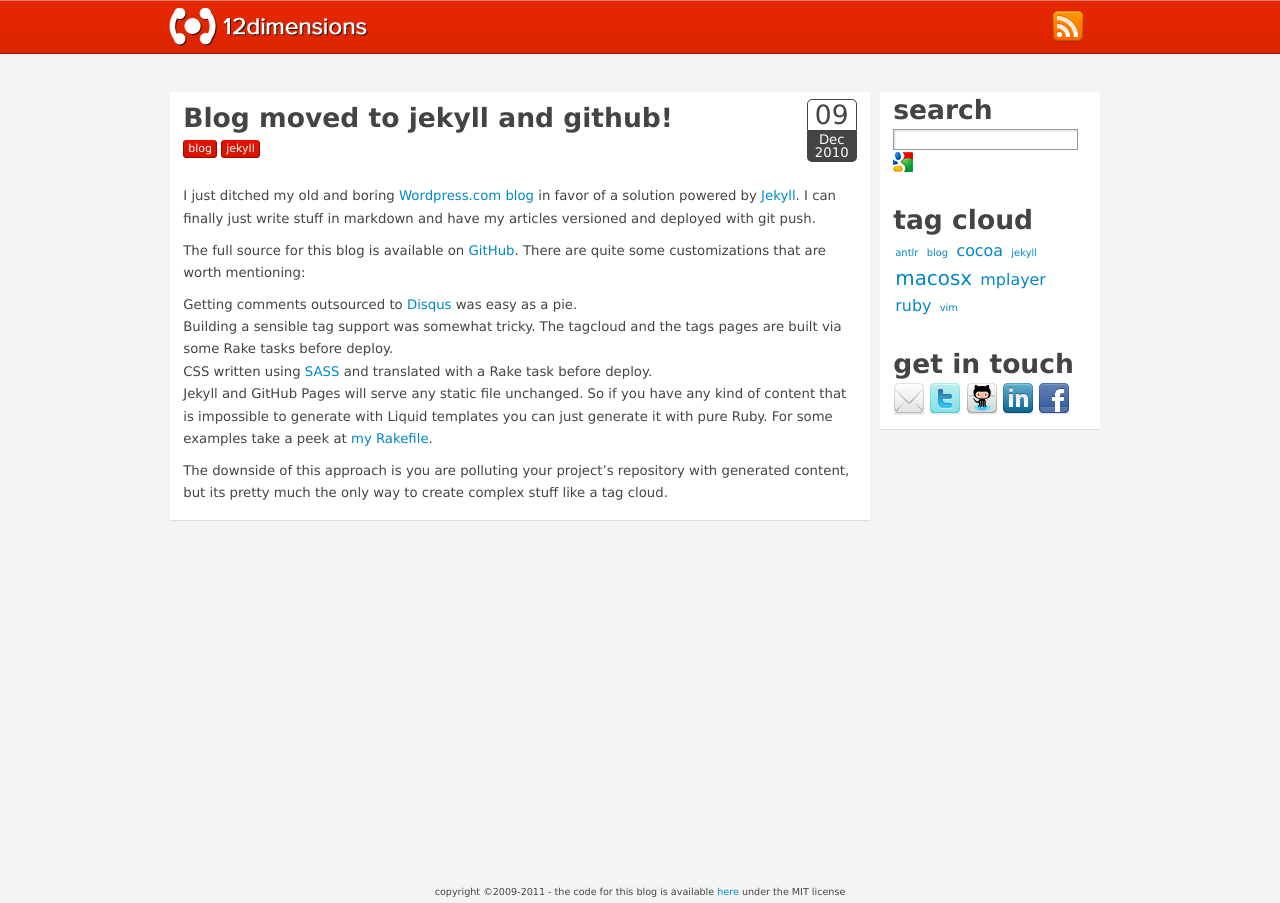
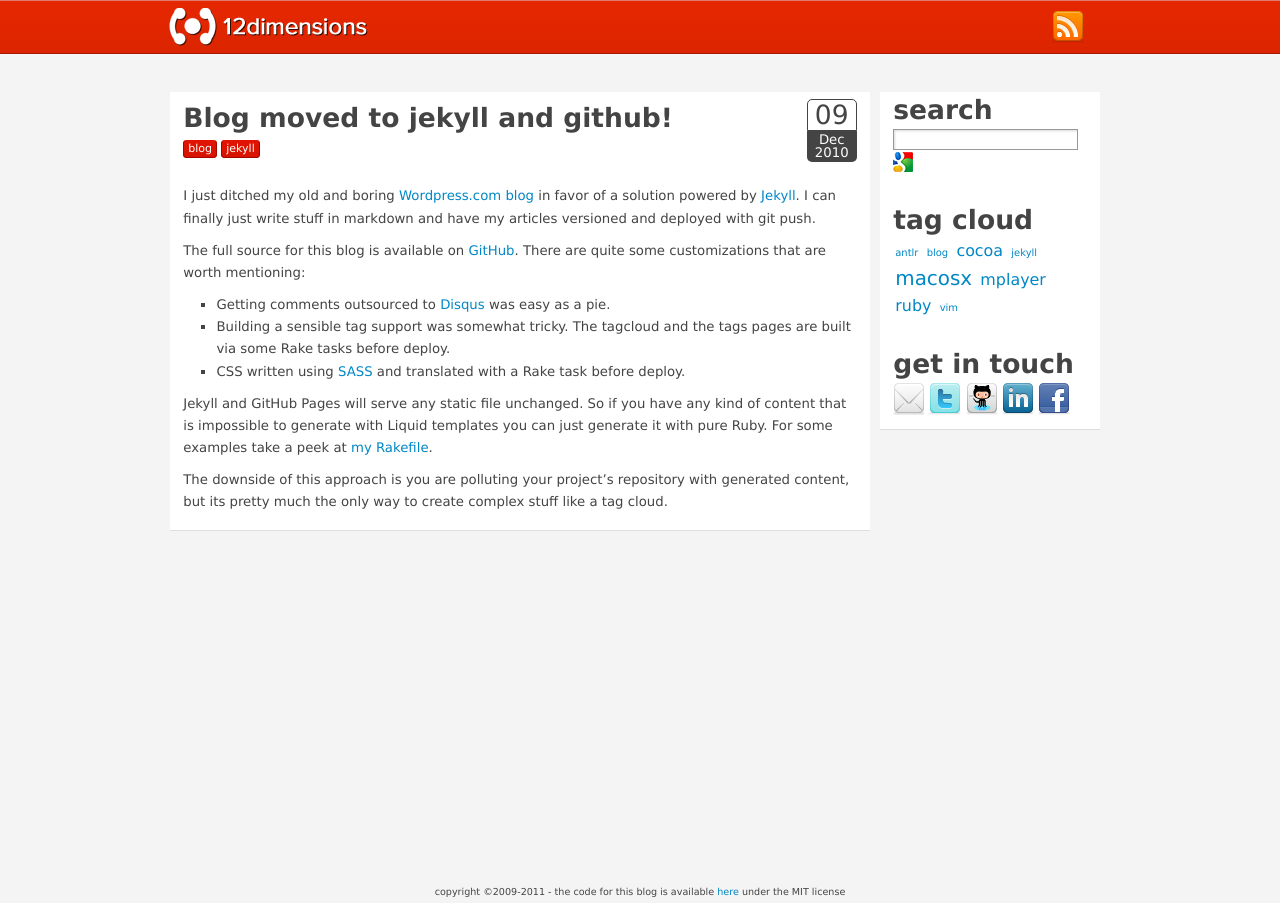
Before and after one commit to pigoz/pigoz.github.com, a Jekyll site: the page built from _posts/2010-12-09-welcome-to-my-new-blog.markdown, in a window 1280 px wide. Built offline with Jekyll 4.4.1, drawn with Linux system fonts in a browser that asks for light colours; some web fonts are replaced; Markdown is read by kramdown in place of the engine named in the settings; comment, search, counter and statistics services are not loaded.

Commit message:
added styling for ul/ol/li

```diff
--- a/css/screen.css
+++ b/css/screen.css
@@ -507,20 +507,20 @@ body {
   background-color: #f4f4f4;
   background: #f4f4f4 url("/images/top-bg.png") repeat-x top;
 }
-/* line 28, ../sass/partials/_application.scss */
+/* line 30, ../sass/partials/_application.scss */
 body p {
   margin-bottom: 0.7em;
 }
-/* line 33, ../sass/partials/_application.scss */
+/* line 35, ../sass/partials/_application.scss */
 body a:link, body a:visited, body a:active {
   color: #0187C5;
   text-decoration: none;
 }
-/* line 38, ../sass/partials/_application.scss */
+/* line 40, ../sass/partials/_application.scss */
 body a:hover {
   text-decoration: underline;
 }
-/* line 43, ../sass/partials/_application.scss */
+/* line 45, ../sass/partials/_application.scss */
 body #container {
   height: auto;
   min-height: 100%;
@@ -528,7 +528,7 @@ body #container {
   margin-right: auto;
   width: 960px;
 }
-/* line 46, ../sass/partials/_application.scss */
+/* line 48, ../sass/partials/_application.scss */
 body #container #header {
   display: inline;
   float: left;
@@ -540,16 +540,16 @@ body #container #header {
   font-weight: bold;
   text-shadow: #333333 1px 2px 0px;
 }
-/* line 53, ../sass/partials/_application.scss */
+/* line 55, ../sass/partials/_application.scss */
 body #container #header .inner {
   padding: 0.3em 0.5em;
 }
-/* line 56, ../sass/partials/_application.scss */
+/* line 58, ../sass/partials/_application.scss */
 body #container #header img {
   vertical-align: middle;
   margin-right: 0.5em;
 }
-/* line 62, ../sass/partials/_application.scss */
+/* line 64, ../sass/partials/_application.scss */
 body #container #content {
   font-size: 83%;
   display: inline;
@@ -559,8 +559,18 @@ body #container #content {
   width: 700px;
   margin-left: 0;
 }
+/* line 69, ../sass/partials/_application.scss */
+body #container #content ol, body #container #content ul {
+  margin-bottom: 0.7em;
+  list-style: square;
+}
+/* line 72, ../sass/partials/_application.scss */
+body #container #content ol li, body #container #content ul li {
+  margin-left: 2.5em;
+  padding-left: 0em;
+}
 
-/* line 70, ../sass/partials/_application.scss */
+/* line 81, ../sass/partials/_application.scss */
 .bio {
   display: inline;
   float: left;
@@ -582,7 +592,7 @@ body #container #content {
   padding: 0.5em 1em;
 }
 
-/* line 75, ../sass/partials/_application.scss */
+/* line 86, ../sass/partials/_application.scss */
 .posts {
   display: inline;
   float: left;
@@ -604,7 +614,7 @@ body #container #content {
   padding: 0.5em 1em;
 }
 
-/* line 80, ../sass/partials/_application.scss */
+/* line 91, ../sass/partials/_application.scss */
 .post-listing {
   display: inline;
   float: left;
@@ -625,7 +635,7 @@ body #container #content {
 .post-listing .inner {
   padding: 0.5em 1em;
 }
-/* line 85, ../sass/partials/_application.scss */
+/* line 96, ../sass/partials/_application.scss */
 .post-listing .tag-list {
   float: right;
 }
@@ -653,12 +663,12 @@ body #container #content {
   padding: 2px 4px;
   text-decoration: none;
 }
-/* line 90, ../sass/partials/_application.scss */
+/* line 101, ../sass/partials/_application.scss */
 .post-listing .title .date {
   margin: 0 1.5em 0 0;
 }
 
-/* line 95, ../sass/partials/_application.scss */
+/* line 106, ../sass/partials/_application.scss */
 .post {
   display: inline;
   float: left;
@@ -703,17 +713,17 @@ body #container #content {
   padding: 2px 4px;
   text-decoration: none;
 }
-/* line 104, ../sass/partials/_application.scss */
+/* line 115, ../sass/partials/_application.scss */
 .post p.subtitle {
   margin-bottom: 25px;
 }
-/* line 108, ../sass/partials/_application.scss */
+/* line 119, ../sass/partials/_application.scss */
 .post .date {
   float: right;
   text-align: center;
   width: 50px;
 }
-/* line 112, ../sass/partials/_application.scss */
+/* line 123, ../sass/partials/_application.scss */
 .post .date .day {
   -moz-border-radius-topleft: 5px;
   -webkit-border-top-left-radius: 5px;
@@ -732,7 +742,7 @@ body #container #content {
   font-size: 2em;
   padding: 0.15em 0;
 }
-/* line 119, ../sass/partials/_application.scss */
+/* line 130, ../sass/partials/_application.scss */
 .post .date .month {
   overflow: hidden;
   font-size: 1.0em;
@@ -741,7 +751,7 @@ body #container #content {
   padding: 0.2em 0 0.1em 0;
   line-height: 0.9em;
 }
-/* line 127, ../sass/partials/_application.scss */
+/* line 138, ../sass/partials/_application.scss */
 .post .date .year {
   -moz-border-radius-bottomleft: 5px;
   -webkit-border-bottom-left-radius: 5px;
@@ -763,7 +773,7 @@ body #container #content {
   line-height: 0.9em;
 }
 
-/* line 139, ../sass/partials/_application.scss */
+/* line 150, ../sass/partials/_application.scss */
 #sidebar {
   display: inline;
   float: left;
@@ -786,16 +796,16 @@ body #container #content {
 #sidebar .inner {
   padding: 0.5em 1em;
 }
-/* line 145, ../sass/partials/_application.scss */
+/* line 156, ../sass/partials/_application.scss */
 #sidebar h1 {
   margin-top: 35px;
 }
-/* line 147, ../sass/partials/_application.scss */
+/* line 158, ../sass/partials/_application.scss */
 #sidebar h1:first-child {
   margin-top: 0;
 }
 
-/* line 153, ../sass/partials/_application.scss */
+/* line 164, ../sass/partials/_application.scss */
 input.textfield {
   background: url("/images/inputshadow.gif") no-repeat scroll left top white;
   border: 1px solid #999999;
@@ -803,7 +813,7 @@ input.textfield {
   margin: auto 0;
 }
 
-/* line 160, ../sass/partials/_application.scss */
+/* line 171, ../sass/partials/_application.scss */
 form#google-search #goog_it {
   background: url("/images/google.png") no-repeat scroll left top white;
   width: 20px;
@@ -811,31 +821,31 @@ form#google-search #goog_it {
   border: 0;
 }
 
-/* line 167, ../sass/partials/_application.scss */
+/* line 178, ../sass/partials/_application.scss */
 img.rss {
   margin-top: 4px;
   vertical-align: middle;
   float: right;
 }
 
-/* line 174, ../sass/partials/_application.scss */
+/* line 185, ../sass/partials/_application.scss */
 html, body, #wrapper {
   height: 100%;
 }
 
-/* line 175, ../sass/partials/_application.scss */
+/* line 186, ../sass/partials/_application.scss */
 body > #wrapper {
   height: auto;
   min-height: 100%;
 }
 
-/* line 176, ../sass/partials/_application.scss */
+/* line 187, ../sass/partials/_application.scss */
 #container {
   overflow: auto;
   padding-bottom: 2em;
 }
 
-/* line 178, ../sass/partials/_application.scss */
+/* line 189, ../sass/partials/_application.scss */
 #footer {
   font-size: 60%;
   text-align: center;
@@ -847,7 +857,7 @@ body > #wrapper {
 }
 
 /* Opera Fix */
-/* line 189, ../sass/partials/_application.scss */
+/* line 200, ../sass/partials/_application.scss */
 body:before {
   /* thanks to Maleika (Kohoutec)*/
   content: "";
```
Also changed, not shown: sass/partials/_application.scss (+11 -0 lines).
